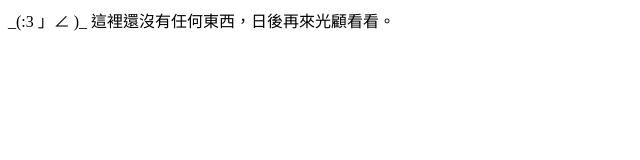
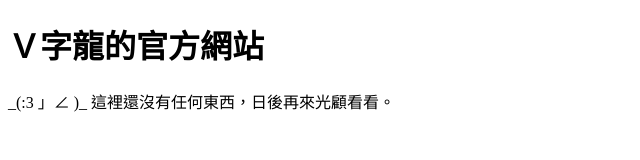
Before and after one commit to Vdragon/Vdragon.github.io, a plain HTML site: page index.html in a window 1280 px wide. Shown: the whole page, without its empty margins (0-640 px from the left). Drawn offline with Linux system fonts and the light colour scheme.

Commit message:
補上漏掉的標題、移除標題英文翻譯
Signed-off-by: Ｖ字龍 <Vdragon.Taiwan@gmail.com>

```diff
--- a/index.html
+++ b/index.html
@@ -2,9 +2,10 @@
 <html>
 	<head>
 		<meta charset='UTF-8'>
-		<title>Ｖ字龍的官方網站／Vdragon's Official Website</title>
+		<title>Ｖ字龍的官方網站</title>
 	</head>
 	<body lang='zh-TW'>
-	_(:3 」∠ )_ 這裡還沒有任何東西，日後再來光顧看看。
+		<h1>Ｖ字龍的官方網站</h1>
+		_(:3 」∠ )_ 這裡還沒有任何東西，日後再來光顧看看。
 	</body>
 </html>
```
